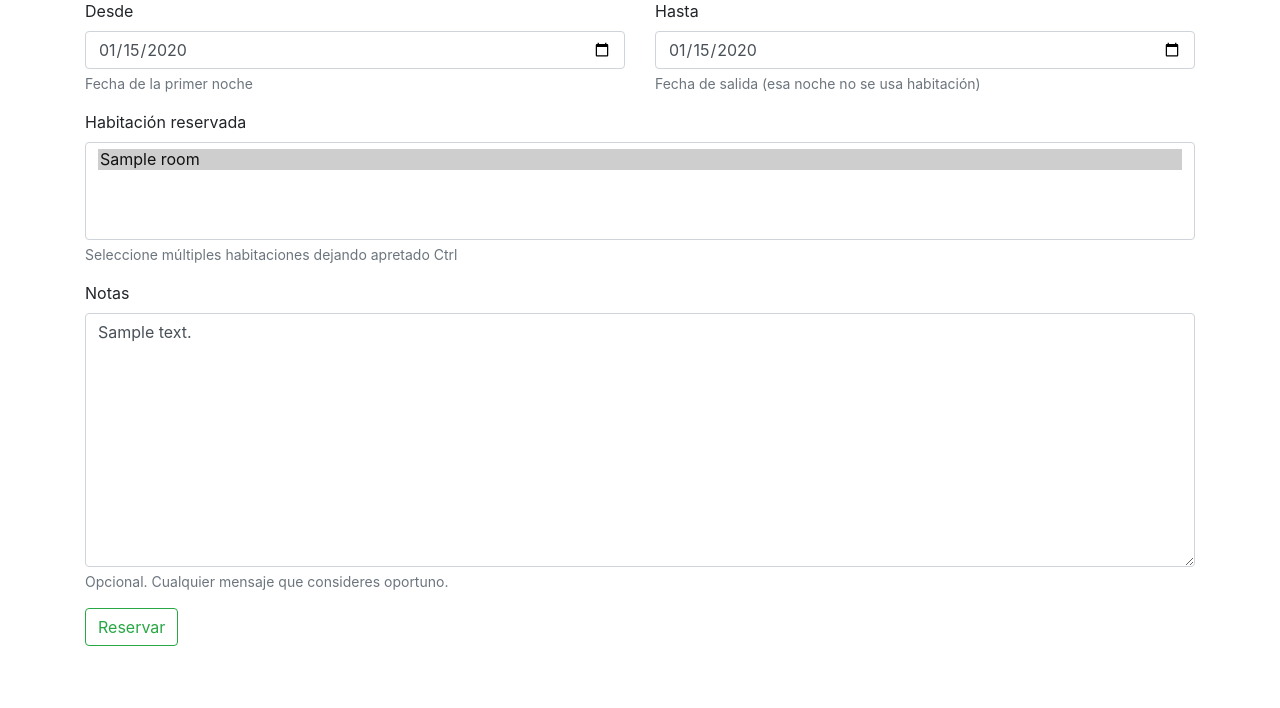
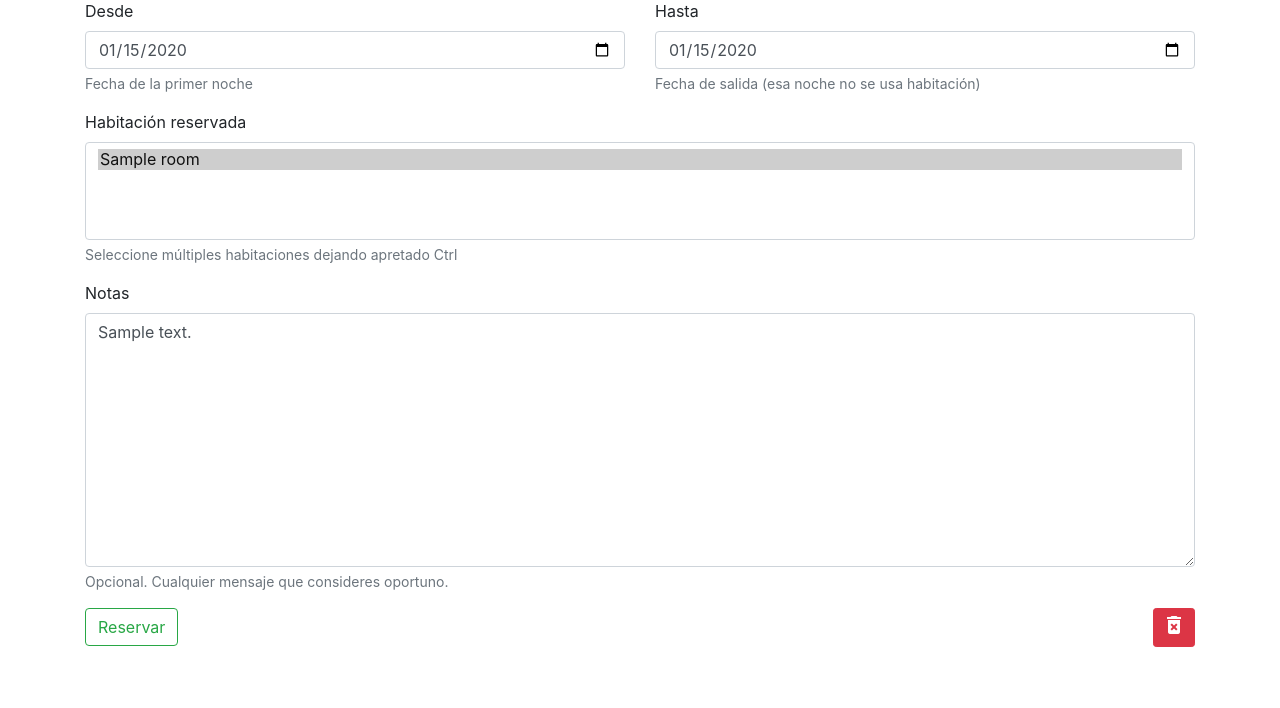
Before and after one commit to cmdelatorre/reservas_santa, a Django app: page /editar_reserva/1/ in a window 1280 px wide. Shown: the part 57-765 px from the top of the page. Run offline with Django 3.2, Linux system fonts and the light colour scheme; a user stored in the database is signed in; tables that the repository leaves empty hold one stand-in row (values such as "Sample post"); some libraries are stand-ins or nearby versions.

Commit message:
delete from edit form

```diff
--- a/reservations/templates/reservations/create.html
+++ b/reservations/templates/reservations/create.html
@@ -29,7 +29,18 @@
       {% buttons %}
 
       <div class="form-group bmd-form-group">
-          <button type="submit" class="btn btn-outline-success">Reservar</button>
+        <button type="submit" class="btn btn-outline-success">Reservar</button>
+        {% if object %}
+        <a
+            href="{% url 'reservations:delete' object.id %}"
+            role="button"
+            class="btn btn-danger btn-sm float-right"
+            title="Borrar reserva"
+            data-toggle="tooltip"
+            data-placement="left">
+          <i class="material-icons">delete_forever</i>
+        </a>
+        {% endif %}
       </div>
 
       {% endbuttons %}
```
